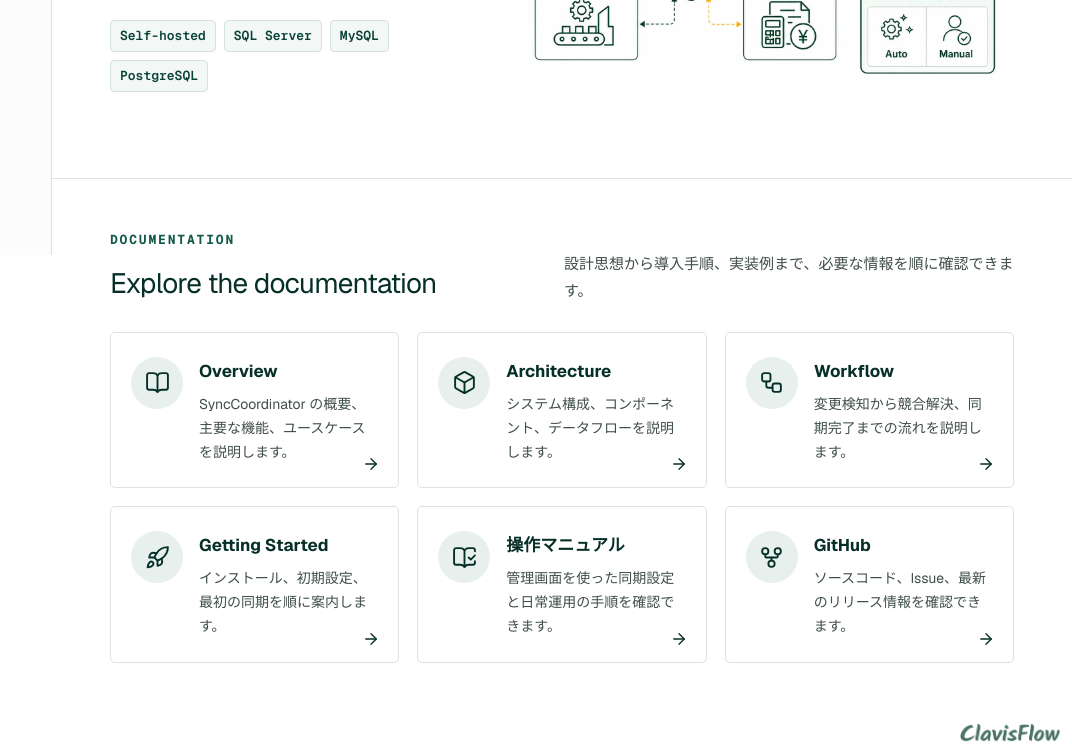
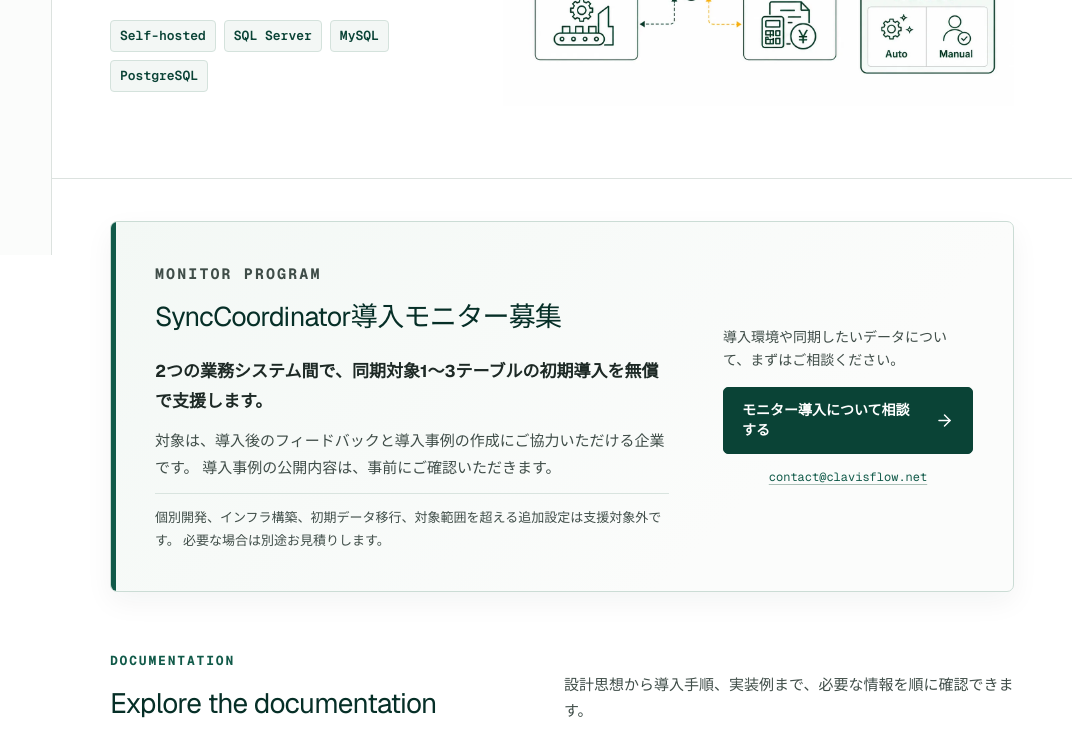
Before and after one commit to clavisflow/SyncCoordinator-Site, a Next.js app: page / in a window 1280 px wide. Shown: the part 545-1295 px from the top of the page, without its empty margins (208-1280 px from the left). Built offline with nearby package versions, Linux system fonts and the light colour scheme; no server answers.

Commit message:
Add SyncCoordinator monitor program callout

```diff
--- a/app/globals.css
+++ b/app/globals.css
@@ -587,6 +587,123 @@
   letter-spacing: .08em;
   text-align: center;
   text-transform: uppercase;
+}
+
+.monitorSection {
+  max-width: 1220px;
+  margin: 0 auto;
+  padding: 42px 58px 8px;
+}
+
+.monitorCard {
+  position: relative;
+  display: grid;
+  grid-template-columns: minmax(0, 1.45fr) minmax(250px, .55fr);
+  gap: 54px;
+  align-items: center;
+  padding: 38px 40px 38px 44px;
+  overflow: hidden;
+  background: linear-gradient(135deg, #f3f8f5 0%, #fbfcfb 72%);
+  border: 1px solid #cbdcd5;
+  border-radius: 7px;
+  box-shadow: 0 10px 28px rgba(6, 47, 39, .05);
+}
+
+.monitorCard::before {
+  content: "";
+  position: absolute;
+  top: 0;
+  bottom: 0;
+  left: 0;
+  width: 5px;
+  background: var(--green-800);
+}
+
+.monitorCopy .eyebrow { margin-bottom: 8px; }
+
+.monitorCopy h2 {
+  margin: 0 0 16px;
+  color: var(--green-950);
+  font-size: 27px;
+  letter-spacing: -.025em;
+}
+
+.monitorCopy p {
+  margin: 0;
+  color: var(--muted);
+  font-size: 15px;
+  line-height: 1.8;
+}
+
+.monitorCopy .monitorLead {
+  margin-bottom: 10px;
+  color: var(--ink);
+  font-size: 17px;
+  font-weight: 650;
+}
+
+.monitorCopy .monitorScope {
+  margin-top: 12px;
+  padding-top: 12px;
+  border-top: 1px solid #d9e4df;
+  font-size: 13px;
+}
+
+.monitorContact {
+  display: grid;
+  gap: 14px;
+  justify-items: stretch;
+}
+
+.monitorContact > p {
+  margin: 0;
+  color: var(--muted);
+  font-size: 14px;
+  line-height: 1.7;
+}
+
+.monitorButton {
+  min-height: 54px;
+  display: inline-flex;
+  align-items: center;
+  justify-content: space-between;
+  gap: 12px;
+  padding: 12px 18px;
+  color: #fff;
+  background: var(--green-900);
+  border: 1px solid var(--green-900);
+  border-radius: 5px;
+  font-size: 14px;
+  font-weight: 650;
+  line-height: 1.45;
+  transition: background .18s ease, border-color .18s ease, transform .18s ease;
+}
+
+.monitorButton:hover,
+.monitorButton:focus-visible {
+  background: var(--green-950);
+  border-color: var(--green-950);
+  outline: none;
+  transform: translateY(-1px);
+}
+
+.monitorButton .lucide { width: 19px; height: 19px; }
+
+.monitorEmail {
+  justify-self: center;
+  color: var(--green-800);
+  font-family: var(--font-geist-mono), monospace;
+  font-size: 12px;
+  text-decoration: underline;
+  text-decoration-color: #aabfb7;
+  text-underline-offset: 3px;
+}
+
+.monitorEmail:hover,
+.monitorEmail:focus-visible {
+  color: var(--green-950);
+  outline: none;
+  text-decoration-color: currentColor;
 }
 
 .docsSection {
@@ -2767,6 +2884,9 @@
   .heroWithIllustration { padding-bottom: 58px; }
   .heroDetailRow { grid-template-columns: 1fr; gap: 36px; margin-top: 34px; }
   .heroWithIllustration .heroIllustration { width: min(100%, 680px); }
+  .monitorSection { padding: 36px 32px 6px; }
+  .monitorCard { grid-template-columns: 1fr; gap: 28px; }
+  .monitorContact { max-width: 380px; }
   .docsSection { padding: 44px 32px 30px; }
   .overviewPage { padding: 54px 32px 30px; }
   .manualPage { padding: 54px 32px 30px; }
@@ -2804,6 +2924,11 @@
   .primaryButton, .secondaryButton { width: 100%; }
   .architectureDiagram { width: min(100%, 350px); }
   .heroIllustration { width: 100%; }
+  .monitorSection { padding: 30px 22px 4px; }
+  .monitorCard { gap: 24px; padding: 30px 24px 28px 28px; }
+  .monitorCopy h2 { font-size: 24px; }
+  .monitorCopy .monitorLead { font-size: 16px; }
+  .monitorContact { max-width: none; }
   .docsSection { padding: 40px 22px 24px; }
   .overviewPage { padding: 44px 22px 24px; }
   .manualPage { padding: 44px 22px 24px; }
--- a/app/page.tsx
+++ b/app/page.tsx
@@ -81,6 +81,39 @@
         </div>
       </section>
 
+      <section className="monitorSection" aria-labelledby="monitor-heading">
+        <div className="monitorCard">
+          <div className="monitorCopy">
+            <p className="eyebrow">MONITOR PROGRAM</p>
+            <h2 id="monitor-heading">SyncCoordinator導入モニター募集</h2>
+            <p className="monitorLead">
+              2つの業務システム間で、同期対象1〜3テーブルの初期導入を無償で支援します。
+            </p>
+            <p>
+              対象は、導入後のフィードバックと導入事例の作成にご協力いただける企業です。
+              導入事例の公開内容は、事前にご確認いただきます。
+            </p>
+            <p className="monitorScope">
+              個別開発、インフラ構築、初期データ移行、対象範囲を超える追加設定は支援対象外です。
+              必要な場合は別途お見積りします。
+            </p>
+          </div>
+          <div className="monitorContact">
+            <p>導入環境や同期したいデータについて、まずはご相談ください。</p>
+            <a
+              className="monitorButton"
+              href="mailto:contact@clavisflow.net?subject=SyncCoordinator導入モニターについて"
+            >
+              <span>モニター導入について相談する</span>
+              <ArrowRight aria-hidden="true" />
+            </a>
+            <a className="monitorEmail" href="mailto:contact@clavisflow.net">
+              contact@clavisflow.net
+            </a>
+          </div>
+        </div>
+      </section>
+
       <section className="docsSection" aria-labelledby="docs-heading">
         <div className="sectionHeading">
           <div>
```
